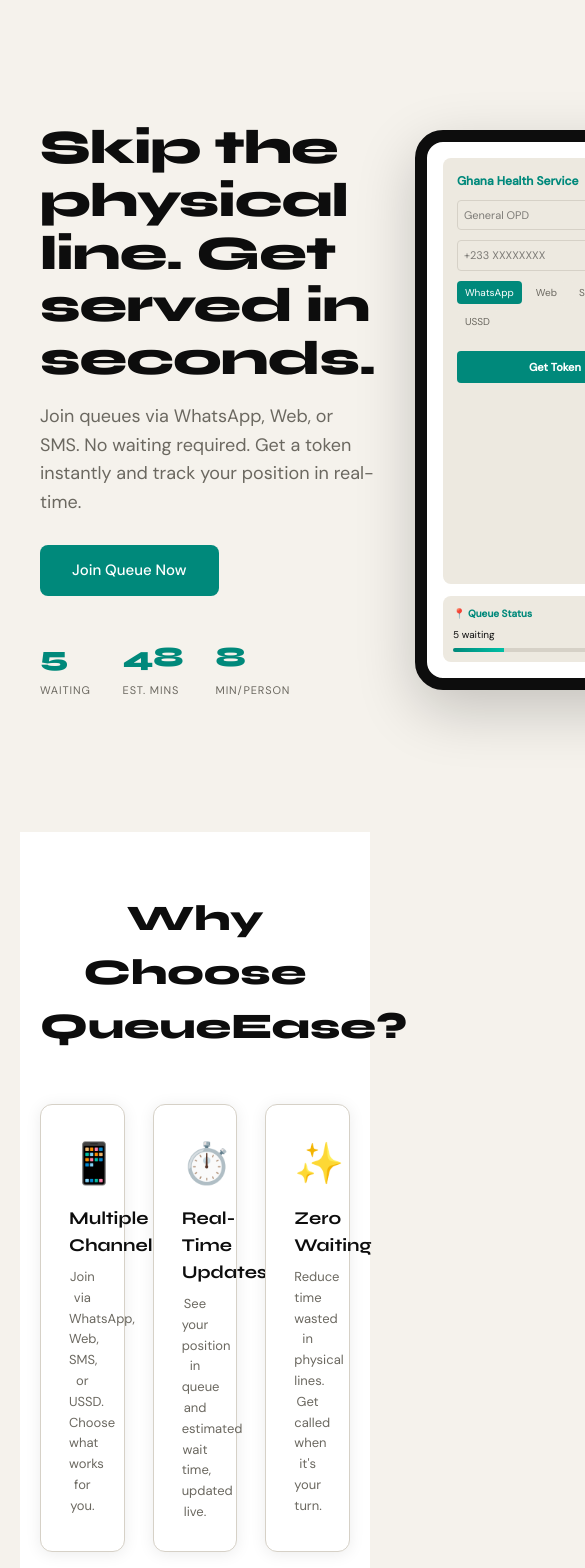
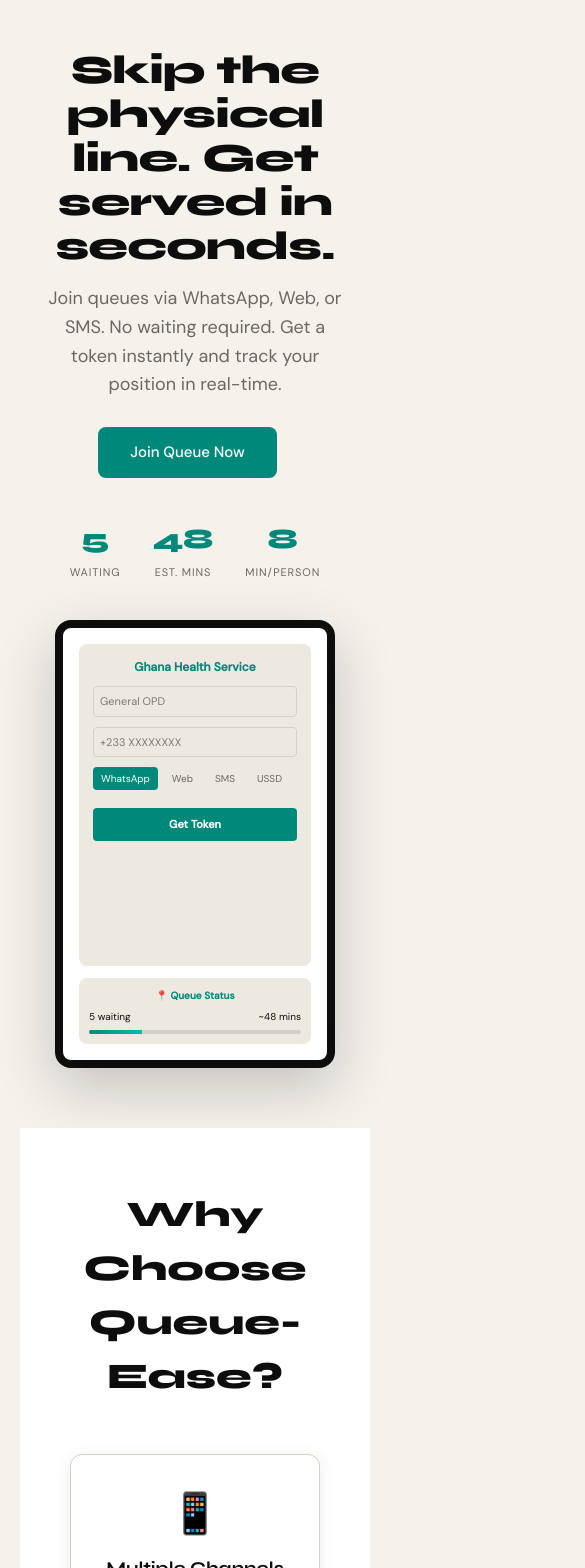
Before and after one commit to Henny1825/QueueEase, a React (Vite) app: page / in a window 390 px wide. Shown: the part 100-1668 px from the top of the page, 585 px wide, since content can reach past the window. Built offline with nearby package versions, Linux system fonts and the light colour scheme.

Commit message:
started working on the mobile view for the landing pages

```diff
--- a/src/pages/ManagerLanding.jsx
+++ b/src/pages/ManagerLanding.jsx
@@ -12,7 +12,7 @@ export default function ManagerLanding({ onSignupClick }) {
           {/* LEFT: Content */}
           <div>
             <h1 className="syne hero-heading">
-              Real-time insights. Smarter queue management.
+              Real-<wbr/>time insights. Smarter queue manage&shy;ment.
             </h1>
             <p className="hero-paragraph">
               Monitor queue performance across all organizations. Data-driven
@@ -109,10 +109,10 @@ export default function ManagerLanding({ onSignupClick }) {
       <section className="monitor-cta-section">
         <div className="monitor-use-case-cta-container">
           <h2 className="syne monitor-use-case-cta-heading">
-            Monitor Everything That Matters
+            Monitor Every&shy;thing That Matters
           </h2>
 
-          <div className="grid grid-cols-3 gap-7">
+          <div className="cards grid grid-cols-3 gap-7">
             {[
               {
                 icon: "📈",
@@ -160,7 +160,7 @@ export default function ManagerLanding({ onSignupClick }) {
             Make Data-Driven Decisions
           </h2>
 
-          <div className="grid grid-cols-3 gap-7">
+          <div className="cards grid grid-cols-3 gap-7">
             {[
               {
                 title: "Optimize Staffing",
--- a/src/pages/OfficerLanding.jsx
+++ b/src/pages/OfficerLanding.jsx
@@ -5,14 +5,14 @@ export default function OfficerLanding({ onLoginAsOfficer = () => {} }) {
   const [hoveredBenefit, setHoveredBenefit] = useState(null);
 
   return (
-    <div className="fade-up flex flex-col gap-0">
+    <div className="fade-up flex flex-col ">
       {/* ── HERO SECTION ────────────────────────────────────── */}
       <section className="hero-section">
-        <div className="hero-container">
+        <div className="hero-container ">
           {/* LEFT: Content */}
           <div>
-            <h1 className="syne hero-heading">
-              Serve customers faster. Reduce queue chaos.
+            <h1 className="syne hero-heading ">
+              Serve custom&shy;ers faster. Reduce queue chaos.
             </h1>
             <p className="hero-paragraph">
               Real-time queue management at your fingertips. One click. Next
@@ -109,10 +109,10 @@ export default function OfficerLanding({ onLoginAsOfficer = () => {} }) {
       <section className="benefits-workflow-cta-section">
         <div className="benefits-workflow-cta-container">
           <h2 className="syne benefits-workflow-cta-heading">
-            Why Officers Love QueueEase
+            Why Officers Love Queue&shy;Ease
           </h2>
 
-          <div className="grid grid-cols-3 gap-7">
+          <div className="cards grid grid-cols-3 gap-7">
             {[
               {
                 icon: "⚡",
@@ -157,10 +157,10 @@ export default function OfficerLanding({ onLoginAsOfficer = () => {} }) {
       <section className="benefits-workflow-cta-section">
         <div className="benefits-workflow-cta-container">
           <h2 className="syne benefits-workflow-cta-heading">
-            Your Daily Workflow
+            Your Daily Work&shy;flow
           </h2>
 
-          <div className="grid grid-cols-3 gap-6">
+          <div className="cards grid grid-cols-3 gap-6">
             {[
               {
                 num: 1,
--- a/src/pages/UserLanding.jsx
+++ b/src/pages/UserLanding.jsx
@@ -96,9 +96,9 @@ export default function CitizenLanding({ onStartQueuing }) {
       {/* ── FEATURES ────────────────────────────────────────── */}
       <section className="features-section">
         <div className="features-container">
-          <h2 className="syne features-heading">Why Choose QueueEase?</h2>
+          <h2 className="syne features-heading">Why Choose Queue&shy;Ease?</h2>
 
-          <div className="grid grid-cols-3 gap-7">
+          <div className="cards grid grid-cols-3 gap-7">
             {[
               {
                 icon: "📱",
--- a/src/styles/ManagerLanding.css
+++ b/src/styles/ManagerLanding.css
@@ -215,3 +215,35 @@
   font-size: 1rem;
   padding: 1rem 2.5rem;
 }
+
+@media (max-width: 800px) {
+  .hero-container {
+    grid-template-columns: 1fr;
+    text-align: center;
+  }
+
+  .hero-container > div > div {
+    justify-content: center;
+  }
+}
+
+@media (max-width: 680px) {
+  .cards {
+    display: grid;
+    grid-template-columns: 1fr;
+    max-width: 15.625rem;
+    margin: 0 auto;
+  }
+}
+
+@media (max-width: 500px) {
+  .hero-heading {
+    font-size: 2.5rem;
+  }
+}
+
+@media (max-width: 425px) {
+  .analytics-container {
+    width: 100%;
+  }
+}
--- a/src/styles/OfficerLanding.css
+++ b/src/styles/OfficerLanding.css
@@ -240,3 +240,9 @@
   font-size: 1rem;
   padding: 1rem 2.5rem;
 }
+
+@media (max-width: 425px) {
+  .phone-cont {
+    width: 100%;
+  }
+}
--- a/src/styles/UserLanding.css
+++ b/src/styles/UserLanding.css
@@ -168,7 +168,6 @@
   margin: 0;
 }
 
-
 /* ----------------- CTA SECTION ------------------- */
 .cta-section {
   padding: 3.75rem 1.25rem;
@@ -197,3 +196,12 @@
   font-size: 1rem;
   padding: 1rem 2.5rem;
 }
+
+
+@media (max-width: 800px) {
+  .phone-container {
+    height: 28rem;
+    border-radius: 1rem;
+    border: 8px solid var(--ink);
+  }
+}
```
